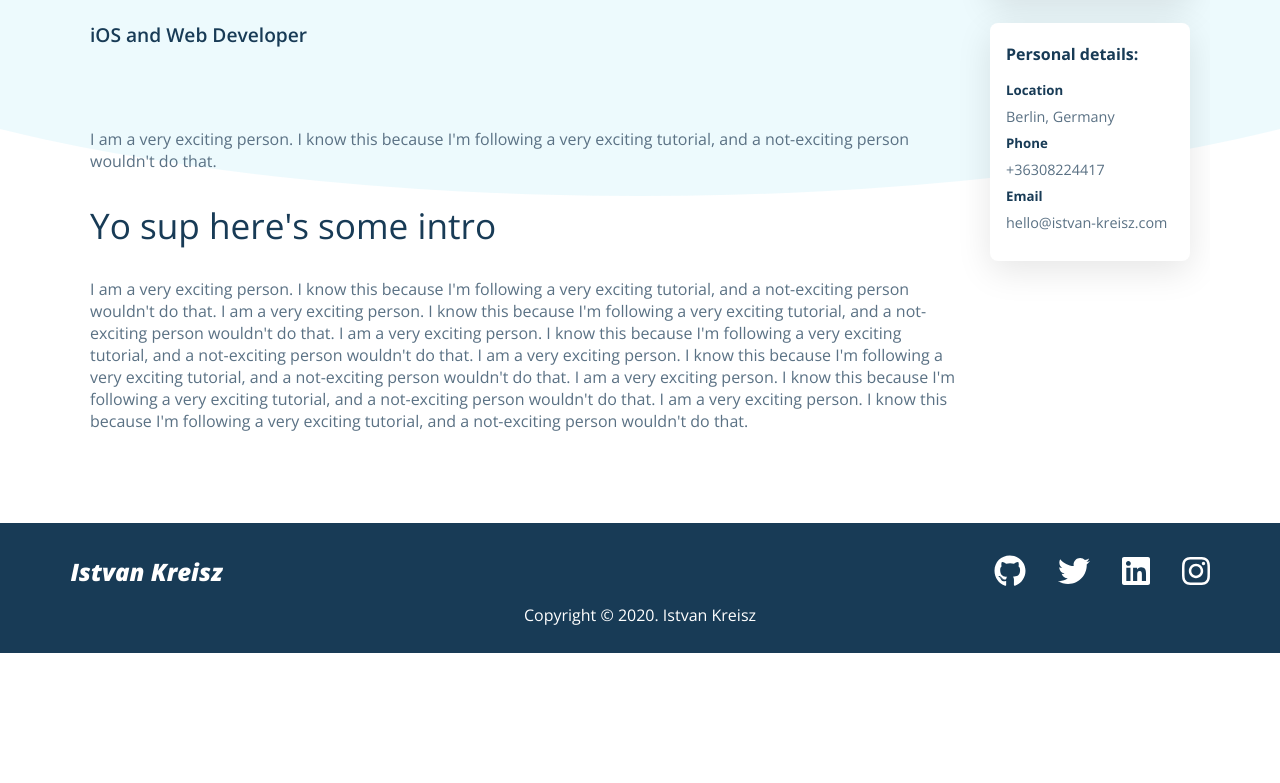
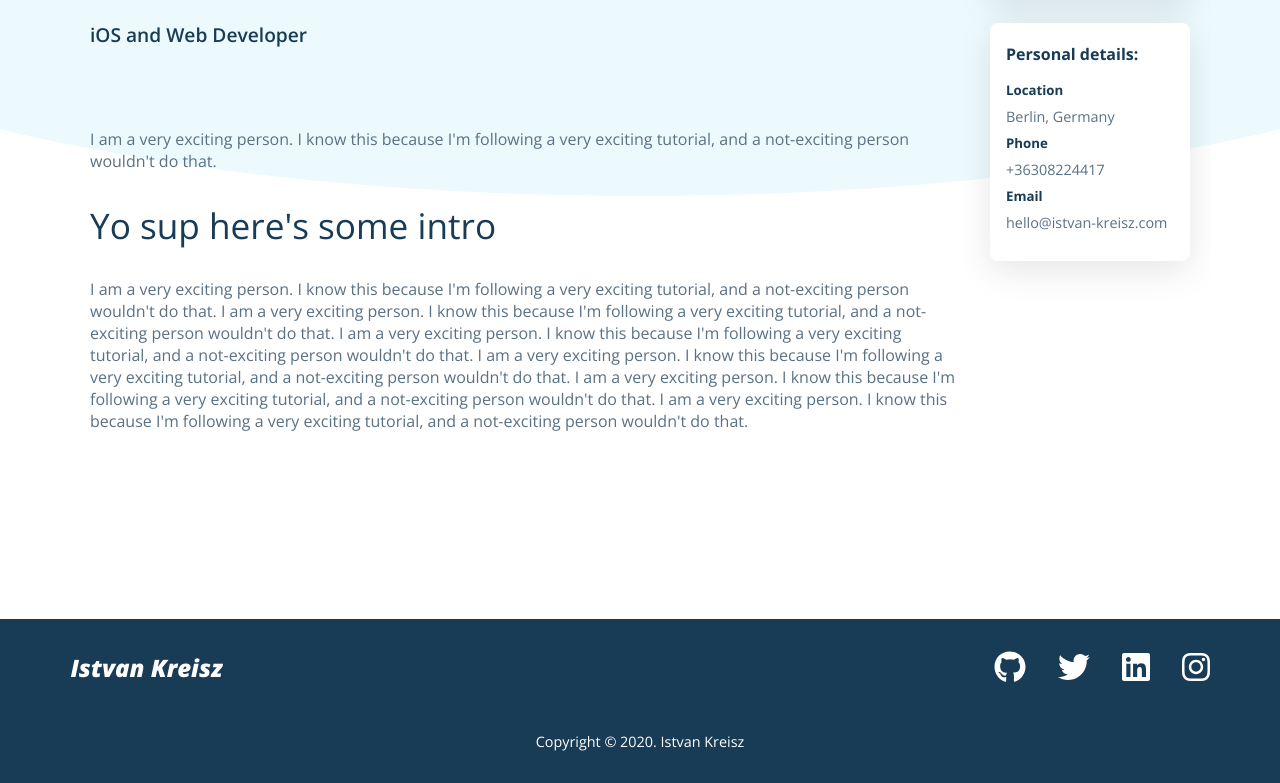
Before and after one commit to istvan-kreisz/blog, a Next.js app: page /about in a window 1280 px wide. Shown: the part 304-1087 px from the top of the page. Before the commit the page ends 957 px from the top, so only its background shows below. Built offline with nearby package versions, Linux system fonts and the light colour scheme.

Commit message:
more work on footer

```diff
--- a/src/components/Footer/Footer.jsx
+++ b/src/components/Footer/Footer.jsx
@@ -6,7 +6,6 @@ import { FontAwesomeIcon } from '@fortawesome/react-fontawesome'
 export default function Footer() {
 	return (
 		<footer className={classes.footer}>
-			<div className={classes.backdrop}></div>
 			<div className={classes.content}>
 				<div className={classes.links}>
 					<Link href="/">
@@ -39,8 +38,10 @@ export default function Footer() {
 						</a>
 					</div>
 				</div>
+				<p className={classes.copyright}>
+					Copyright © 2020. Istvan Kreisz
+				</p>
 			</div>
-			<p className={classes.copyright}>Copyright © 2020. Istvan Kreisz</p>
 		</footer>
 	)
 }
--- a/src/components/Footer/Footer.module.scss
+++ b/src/components/Footer/Footer.module.scss
@@ -1,24 +1,34 @@
 @import '../../shared/shared.scss';
 
 .footer {
-	position: relative;
-	overflow: visible;
-	height: 130px;
+	margin-top: 6rem;
+	width: 100vw;
+	display: block;
+	position: absolute;
+	left: 0;
+	background-color: $color-black;
+	padding: 0 $padding-horizontal;
 
-	.backdrop {
-		width: calc(100% + 200px);
-		height: 100%;
-		display: block;
-		position: absolute;
-		overflow: visible;
-		left: -100px;
-		background-color: $color-black;
-		z-index: -1;
+	@include min-width() {
+		padding: 0 $padding-horizontal * 2;
 	}
 
 	.content {
+		padding: 2rem 0;
+
+		.copyright {
+			color: white;
+			text-align: center;
+			margin-bottom: 0;
+			margin-top: 1.6rem;
+			font-size: 0.9rem;
+
+			@include min-width() {
+				margin-top: 3rem;
+			}
+		}
+
 		.links {
-			padding-top: 2rem;
 			display: flex;
 			flex-wrap: wrap;
 			align-items: center;
@@ -42,7 +52,12 @@
 			}
 
 			.mediaLinks {
-				margin: 0 -1rem;
+				margin: 1.3rem 0;
+
+				@include min-width() {
+					margin: 0 -1rem;
+				}
+
 				a {
 					margin: 0 1rem;
 					color: white;
@@ -51,8 +66,3 @@
 		}
 	}
 }
-
-.copyright {
-	color: white;
-	text-align: center;
-}
```
Also changed, not shown: src/posts/post4.md (added, +17 -0 lines).
